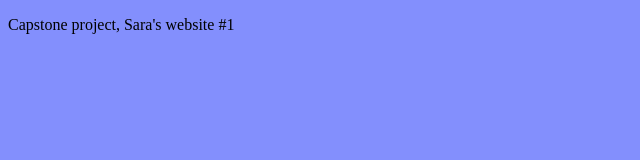
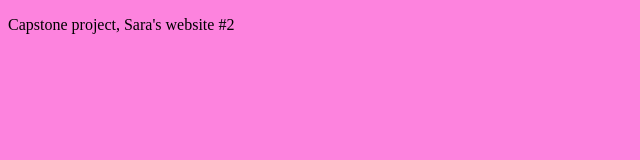
Before and after one commit to sarastavaski/DevOpsCapstone, a plain HTML site: page index.html in a window 1280 px wide. Shown: the whole page, without its empty margins (0-640 px from the left). Drawn offline with Linux system fonts and the light colour scheme.

Commit message:
config.yml update

```diff
--- a/index.html
+++ b/index.html
@@ -3,7 +3,7 @@
 <head>
 	<title>Udacity DevOps Capstone</title>
 </head>
-<body style="background: rgba(89, 105, 253, 0.747);">
-	<p>Capstone project, Sara's website #1</p>
+<body style="background: rgba(253, 89, 212, 0.747);">
+	<p>Capstone project, Sara's website #2</p>
 </body>
 </html>
```
Also changed, not shown: 2 other files.
